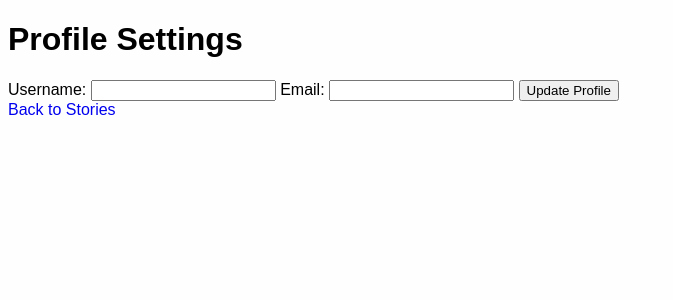
After one commit to priya926/anudha-comic-games, a Django app: page /profile/ in a window 1280 px wide. The commit adds this page. Shown: the top 300 px of the page, without its empty margins (0-673 px from the left). Run offline with Django 5.2, Linux system fonts and the light colour scheme; data that the repository does not hold is empty.

Commit message:
Created user collection and Profile section

```diff
--- a/anudhaGames/anudhaGames/urls.py
+++ b/anudhaGames/anudhaGames/urls.py
@@ -28,4 +28,5 @@ urlpatterns = [
     path('storylist/', views.storylist, name='storylist'),
     path('story/', views.story, name='story'),
     path('contact/', views.contact, name='contact'),
+    path("profile/", views.profile, name="profile"),
 ]
--- a/anudhaGames/storyapp/forms.py
+++ b/anudhaGames/storyapp/forms.py
@@ -5,3 +5,8 @@ class ContactForm(forms.Form):
     uemail = forms.EmailField(required=True)
     phone_number = forms.CharField(max_length=15, required=True)
     message = forms.CharField(widget=forms.Textarea, required=True)
+
+# class UserForm(forms.Form):
+#     uname = forms.CharField(max_length=100)
+#     uemail = forms.EmailField()
+#     reward = forms.IntegerField(default=0)
--- a/anudhaGames/storyapp/views.py
+++ b/anudhaGames/storyapp/views.py
@@ -1,12 +1,14 @@
 from django.shortcuts import render,redirect
-from .forms import ContactForm
+from .forms import *
 from django.http import JsonResponse
 import firebase_admin
 from firebase_admin import auth,credentials,firestore
 import os
 from django.contrib import messages
+from django.contrib.auth.decorators import login_required
 
 db=firestore.client()
+
 def index(request):
     return render(request, 'index.html')
 
@@ -16,12 +18,21 @@ def register(request):
         password = request.POST.get("password")
 
         try:
-            print(email)
+            # Create user in Firebase Auth
             user = auth.create_user(email=email, password=password)
-            print(email)
-            print(password)
+            user_id = user.uid  # Get the unique Firebase user ID
+
+            # Store user data in Firestore
+            user_ref = db.collection("User").document(user_id)
+            user_ref.set({
+                "username": "user",  # Default username
+                "email": email,
+                "userpoints": 0  # Default points
+            })
+
             messages.success(request, "Registration successful. Please log in.")
             return redirect("index")
+
         except Exception as e:
             messages.error(request, f"Error: {str(e)}")
             return redirect("index")
@@ -88,3 +99,36 @@ def story(request):
 # def logout(request):
 #     logout(request)
 #     return JsonResponse({"Success":"User Logged out successfully!"})
+
+# @login_required
+def profile(request):
+    user_id = request.session.get("user_id")  # Get logged-in user ID
+    user_ref = db.collection("User").document(user_id)
+    user_doc = user_ref.get()
+
+    if user_doc.exists:
+        user_data = user_doc.to_dict()
+    else:
+        user_data = {}
+
+    if request.method == "POST":
+        new_username = request.POST.get("username")
+        new_email = request.POST.get("email")
+
+        try:
+            # Update Firestore username
+            user_ref.update({"username": new_username})
+
+            # Update Firebase Auth email
+            auth.update_user(user_id, email=new_email)
+
+            # Update Firestore email
+            user_ref.update({"email": new_email})
+
+            messages.success(request, "Profile updated successfully!")
+            return redirect("profile")
+
+        except Exception as e:
+            messages.error(request, f"Error updating profile: {str(e)}")
+
+    return render(request, "profile.html", {"user": user_data})
--- /dev/null
+++ b/anudhaGames/templates/profile.html
@@ -0,0 +1,28 @@
+{% load static %}
+<!DOCTYPE html>
+<html lang="en">
+<head>
+    <meta charset="UTF-8">
+    <meta name="viewport" content="width=device-width, initial-scale=1.0">
+    <title>Profile</title>
+    <link rel="stylesheet" href="{% static '/css/style.css' %}">
+</head>
+<body>
+
+    <h1>Profile Settings</h1>
+
+    <form method="POST">
+        {% csrf_token %}
+        <label>Username:</label>
+        <input type="text" name="username" value="{{ user.username }}">
+
+        <label>Email:</label>
+        <input type="email" name="email" value="{{ user.email }}">
+
+        <button type="submit">Update Profile</button>
+    </form>
+
+    <a href="{% url 'storylist' %}">Back to Stories</a>
+
+</body>
+</html>
--- a/anudhaGames/templates/story.html
+++ b/anudhaGames/templates/story.html
@@ -176,6 +176,7 @@
         <a href=""><i class="fa fa-arrow-left"></i></a>
       </span>
     </div>
+    <!-- Img will be shown here -->
     <div class="div2">
       <img src="{% static 'images/st1img.png' %}" style="Height:519px">
     </div>
@@ -187,7 +188,9 @@
         <p>20</p>
       </div>
       <div class="question-section">
+        <!-- Ques will ne here -->
         <p style="color: #393434;">What should you eat?</p>
+        <!-- Choice button will ne here -->
         <button>Confirm</button>
       </div>
     </div>
--- a/anudhaGames/templates/storylist.html
+++ b/anudhaGames/templates/storylist.html
@@ -121,6 +121,8 @@
     <div class="logo-container">
         <!-- <a href="l ogout/"><i class="fa fa-sign-out"></i></a> -->
         <img src="{% static 'images/logo.png' %}" alt="Logo" class="logo">
+        <br>
+        <a href="{% url 'profile' %}">Profile</a>
     </div>
 
     <div class="container">
```
